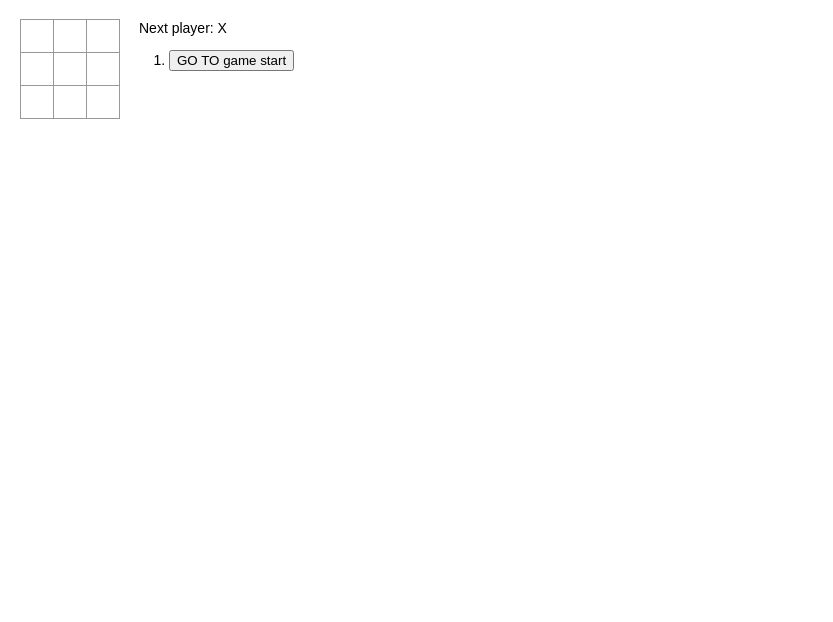
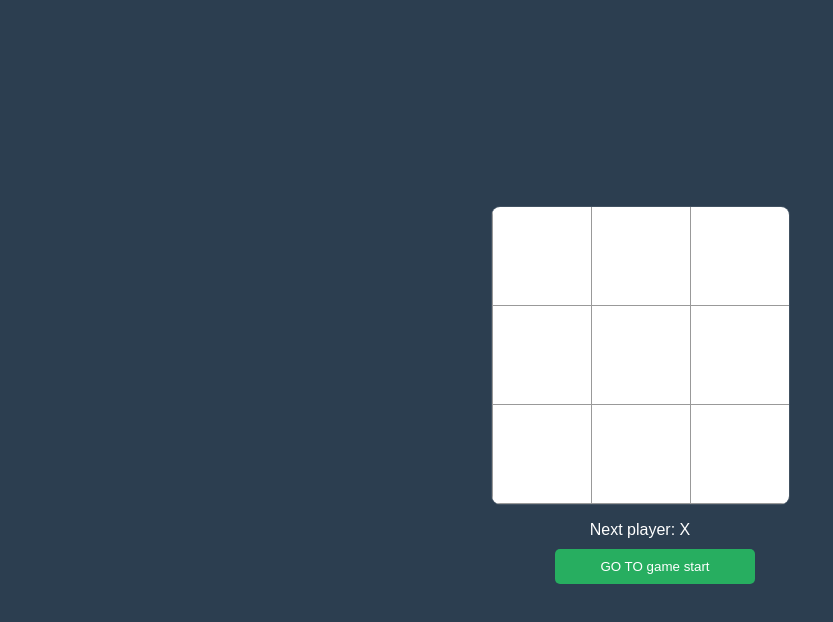
Before and after one commit to seongho-98/reactstudy-fastcampus, a React (Create React App) app: page / in a window 1280 px wide. Shown: the top 622 px of the page, without its empty margins (0-833 px from the left). Built offline with nearby package versions, Linux system fonts and the light colour scheme.

Commit message:
design : 디자인 작업

```diff
--- a/src/App.css
+++ b/src/App.css
@@ -1,9 +1,29 @@
  .game {
   display: flex;
-  flex-direction: row;
+  flex-direction: column;
   /* row가 기본값이긴 함 */
+   height: 100vh;
+  justify-content: center;
+  align-items: center;
  }
 
  .game-info{
-  margin-left: 20px ;
+    margin-top: 16px;
+    width: 100%;
+    display: flex;
+    flex-direction: column;
+    justify-content: center;
+    align-items: center;
  }
+
+ .move-button{
+    width: 200px;
+    background-color: #27ae60;
+    border-width: 0;
+    border-radius: 5px;
+    color: #fff;
+    font-weight: 200;
+    margin-bottom: 10px;
+    padding: 10px 20px;
+    text-decoration: none;
+ }
--- a/src/App.js
+++ b/src/App.js
@@ -46,7 +46,7 @@
 
   const handleClick = (i) => {
       const newHistory = history.slice(0, stepNumber + 1); // 시점 이동 후, history 갱신
-      const newCurrent = history[newHistory.length - 1];
+      const newCurrent = newHistory[newHistory.length - 1];
 
       const newSquares = newCurrent.squares.slice();
 
@@ -74,7 +74,7 @@
 
       return(
         <li key={move}>
-          <button onClick={() => jumpTo(move)}>{dest}</button>
+          <button className="move-button" onClick={() => jumpTo(move)}>{dest}</button>
         </li>
       )
    });
@@ -86,7 +86,7 @@
       </div>
       <div className="game-info">
         <div className="status">{status}</div>
-        <ol>
+        <ol style={{listStyle: 'none'}}>
           {moves}
         </ol>
       </div>
--- a/src/components/Board.css
+++ b/src/components/Board.css
@@ -1,3 +1,10 @@
 .status{
     margin-bottom: 10px;
 }
+
+.board-wrapper{
+    border: 1px solid rgba(255,255,255,0.1);
+    box-shadow: rgba(0,0,0,0.19);
+    border-radius: 9px;
+    overflow: hidden;
+}
--- a/src/components/Board.js
+++ b/src/components/Board.js
@@ -15,7 +15,7 @@
     }
 
     return (
-      <div>
+      <div className='board-wrapper'>
          <div className='board-row'>
             {/* <Square />
              이렇게 그냥 사용해도 됨 */}
--- a/src/components/Square.css
+++ b/src/components/Square.css
@@ -2,11 +2,11 @@
     background-color: white;
     border: 1px solid #999;
     font-size: 24px;
-    height: 34px;
+    height: 100px;
+    width: 100px;
     margin-right: -1px;
     margin-top: -1px;
     padding: 0;
     text-align: center;
-    width: 34px;
     float: left;
 }
--- a/src/index.css
+++ b/src/index.css
@@ -1,8 +1,12 @@
 body{
-  font: 14px "Century Gothic", Futura, sans-serif;
-  margin: 20px;
+  font-family: sans-serif;
+  color: white;
+  background-color: #2c3e50;
+  margin: 0;
+  padding: 0;
 }
 
 ol, ul{
+  margin : 0;
   padding-left: 30px;
 }
```
